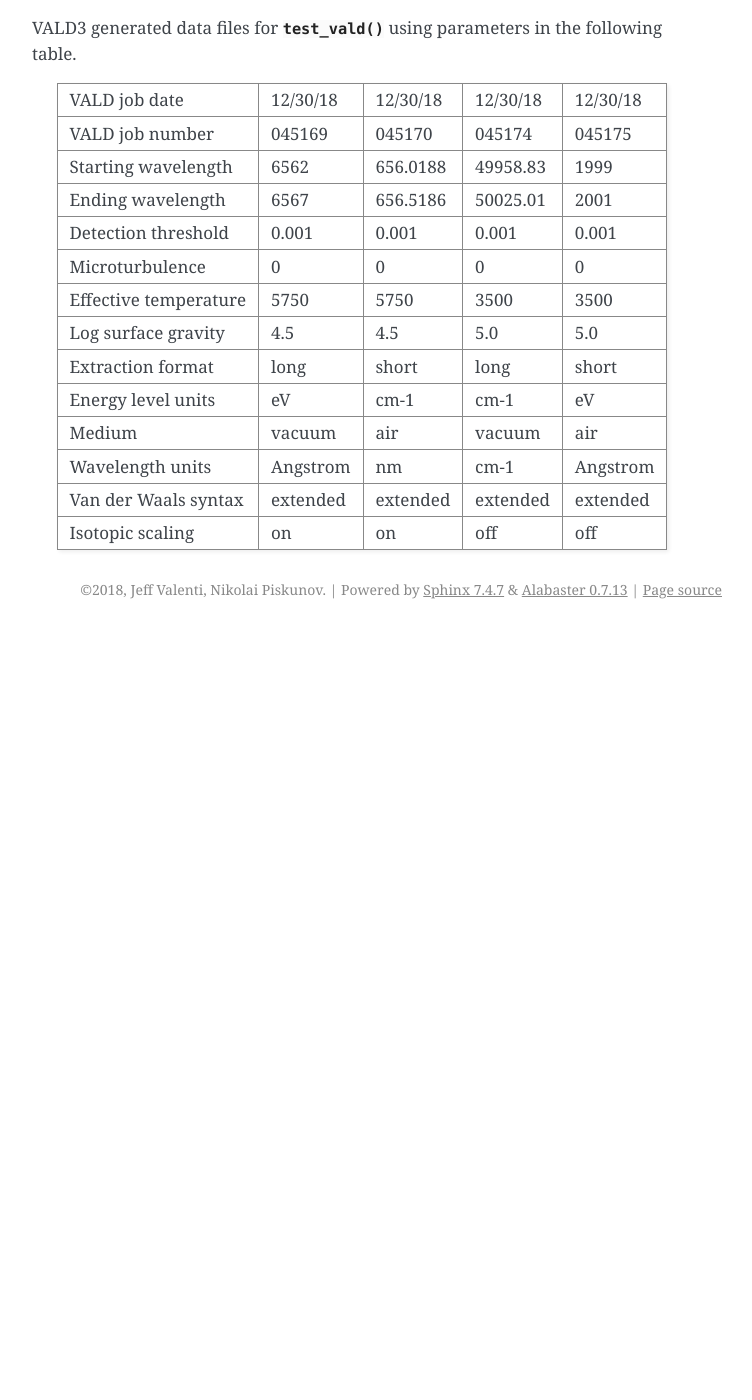
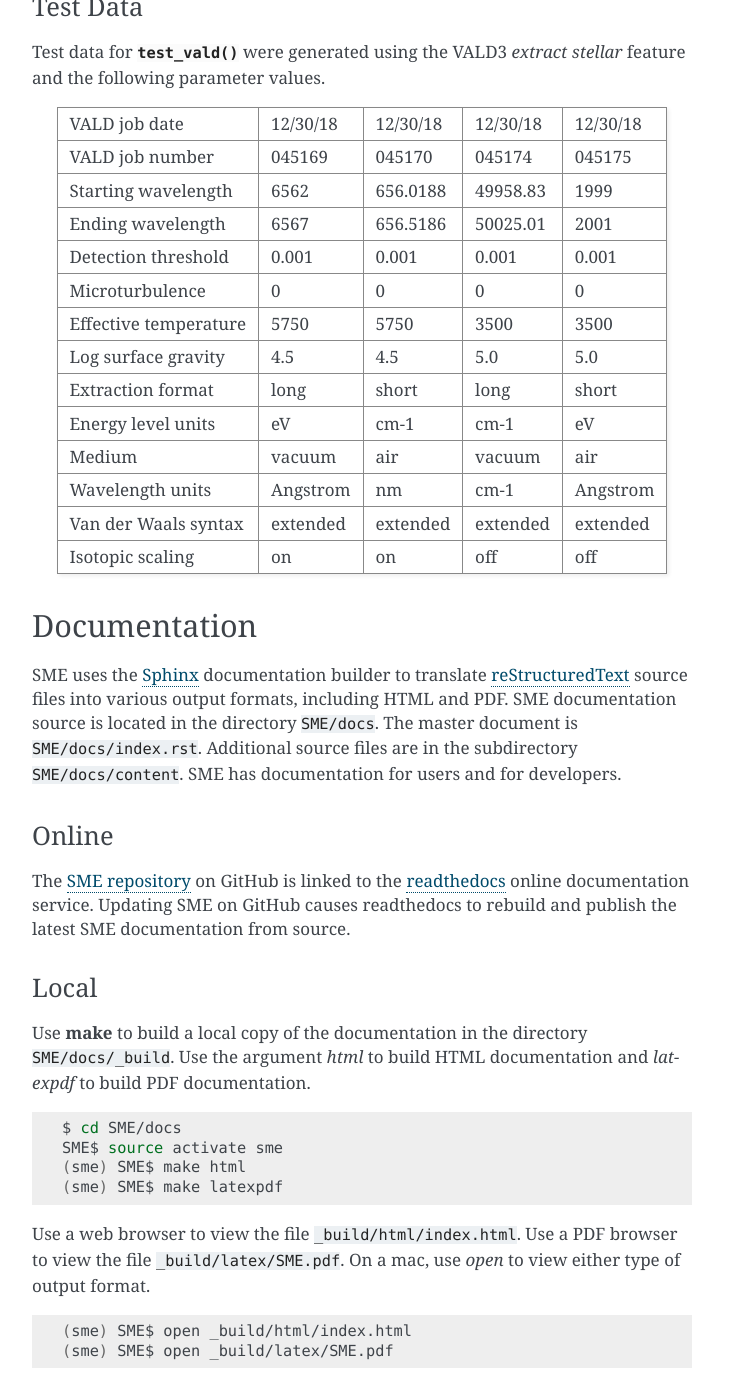
Before and after one commit to JeffValenti/SME, a Sphinx documentation site: the page built from docs/content/developer.rst, in a window 1280 px wide and 1400 px high, scrolled down 3472 px. Shown: the whole window, without its empty margins (388-1140 px from the left). Built offline with Sphinx 7.4.7, drawn with Linux system fonts in a browser that asks for light colours; before the commit the page ends 4101 px from its top, so only the background shows below that; some of the changed text lies outside the part shown.

Commit message:
add documentation about SME documentation

```diff
--- a/docs/content/developer.rst
+++ b/docs/content/developer.rst
@@ -187,8 +187,8 @@
     (sme) SME$ pytest -v --cov=sme
 
 To see which specific statements are not covered, use a web browser
-to view the file :file:`htmlcov/index.nhtml`. On a mac, use `open`
-to view the file.
+to view the file :file:`htmlcov/index.html` and then click each
+module name. On a mac, use `open` to view the file.
 
 .. code-block:: bash
 
@@ -214,8 +214,8 @@
 Test Data
 =========
 
-VALD3 generated data files for :func:`test_vald` using parameters
-in the following table.
+Test data for :func:`test_vald` were generated using the VALD3
+`extract stellar` feature and the following parameter values.
 
 =====================  ========  ========  ========  ========
 VALD job date          12/30/18  12/30/18  12/30/18  12/30/18
@@ -233,3 +233,55 @@
 Van der Waals syntax   extended  extended  extended  extended
 Isotopic scaling       on        on        off       off
 =====================  ========  ========  ========  ========
+
+*************
+Documentation
+*************
+
+.. _Sphinx:
+   https://www.sphinx-doc.org/en/master/contents.html
+
+.. _reStructuredText:
+   http://docutils.sourceforge.net/rst.html
+
+SME uses the `Sphinx`_ documentation builder to translate
+`reStructuredText`_ source files into various output formats,
+including HTML and PDF. SME documentation source is located in
+the directory :file:`SME/docs`.  The master document is
+:file:`SME/docs/index.rst`. Additional source files are in the
+subdirectory :file:`SME/docs/content`. SME has documentation
+for users and for developers.
+
+Online
+======
+
+.. _readthedocs:
+   https://sme.readthedocs.io
+
+The `SME repository`_ on GitHub is linked to the `readthedocs`_
+online documentation service. Updating SME on GitHub causes
+readthedocs to rebuild and publish the latest SME documentation
+from source.
+
+Local
+=====
+
+Use :command:`make` to build a local copy of the documentation in the
+directory :file:`SME/docs/_build`. Use the argument `html` to build
+HTML documentation and `latexpdf` to build PDF documentation.
+
+.. code-block:: bash
+
+    $ cd SME/docs
+    SME$ source activate sme
+    (sme) SME$ make html
+    (sme) SME$ make latexpdf
+
+Use a web browser to view the file :file:`_build/html/index.html`.
+Use a PDF browser to view the file :file:`_build/latex/SME.pdf`.
+On a mac, use `open` to view either type of output format.
+
+.. code-block:: bash
+
+    (sme) SME$ open _build/html/index.html
+    (sme) SME$ open _build/latex/SME.pdf
```
